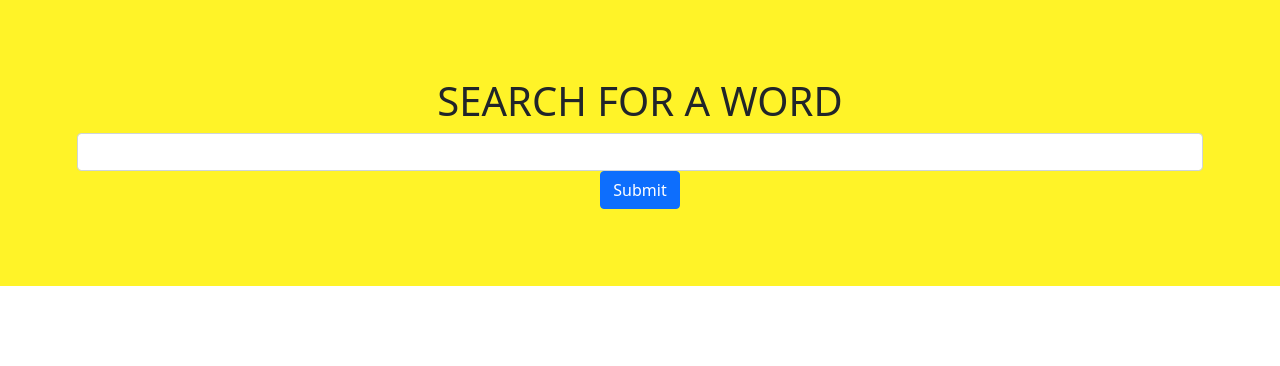
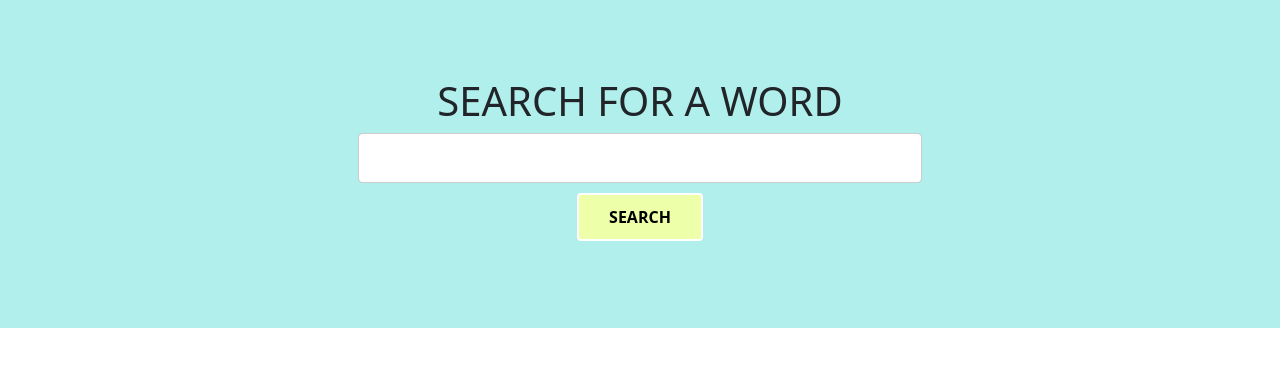
Before and after one commit to DemarioDouce/SimpleDictionary-Website, a React (Create React App) app: page / in a window 1280 px wide. Shown: the top 366 px of the page. Built offline with nearby package versions, Linux system fonts and the light colour scheme.

Commit message:
UI improvements.

```diff
--- a/src/App.js
+++ b/src/App.js
@@ -4,16 +4,40 @@ function App() {
       <div
         class="container-fluid"
         style={{
-          backgroundColor: "#fff328",
+          backgroundColor: "#b0efeb",
           textAlign: "center",
           padding: "6%",
         }}
       >
         <h1>SEARCH FOR A WORD</h1>
         <form>
-          <input type="text" class="form-control" id="search" />
-          <button type="submit" class="btn btn-primary">
-            Submit
+          <input
+            type="text"
+            class="form-control"
+            style={{
+              width: "50%",
+              padding: "12px 20px",
+              margin: "8px auto 0 auto",
+              border: "1px solid #ccc",
+              borderRadius: "4px",
+              boxSizing: "border-box",
+            }}
+            id="search"
+          />
+          <button
+            type="submit"
+            class="btn"
+            style={{
+              backgroundColor: "#edffa9",
+              color: "#000",
+              padding: "10px 30px",
+              fontSize: "16px",
+              margin: "10px 10px",
+              border: "2px solid #fff",
+              fontWeight: "bold",
+            }}
+          >
+            SEARCH
           </button>
         </form>
       </div>
```
